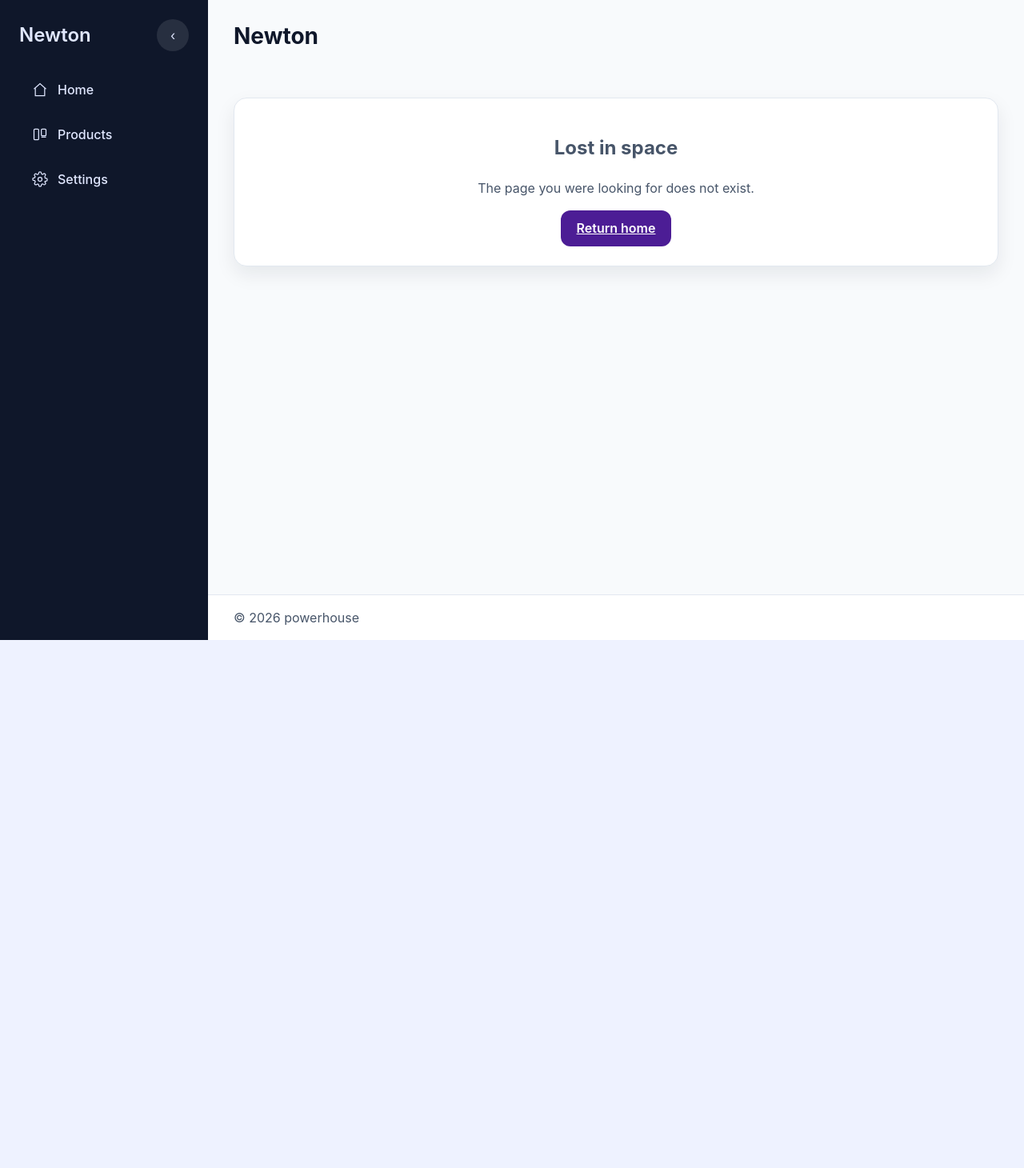
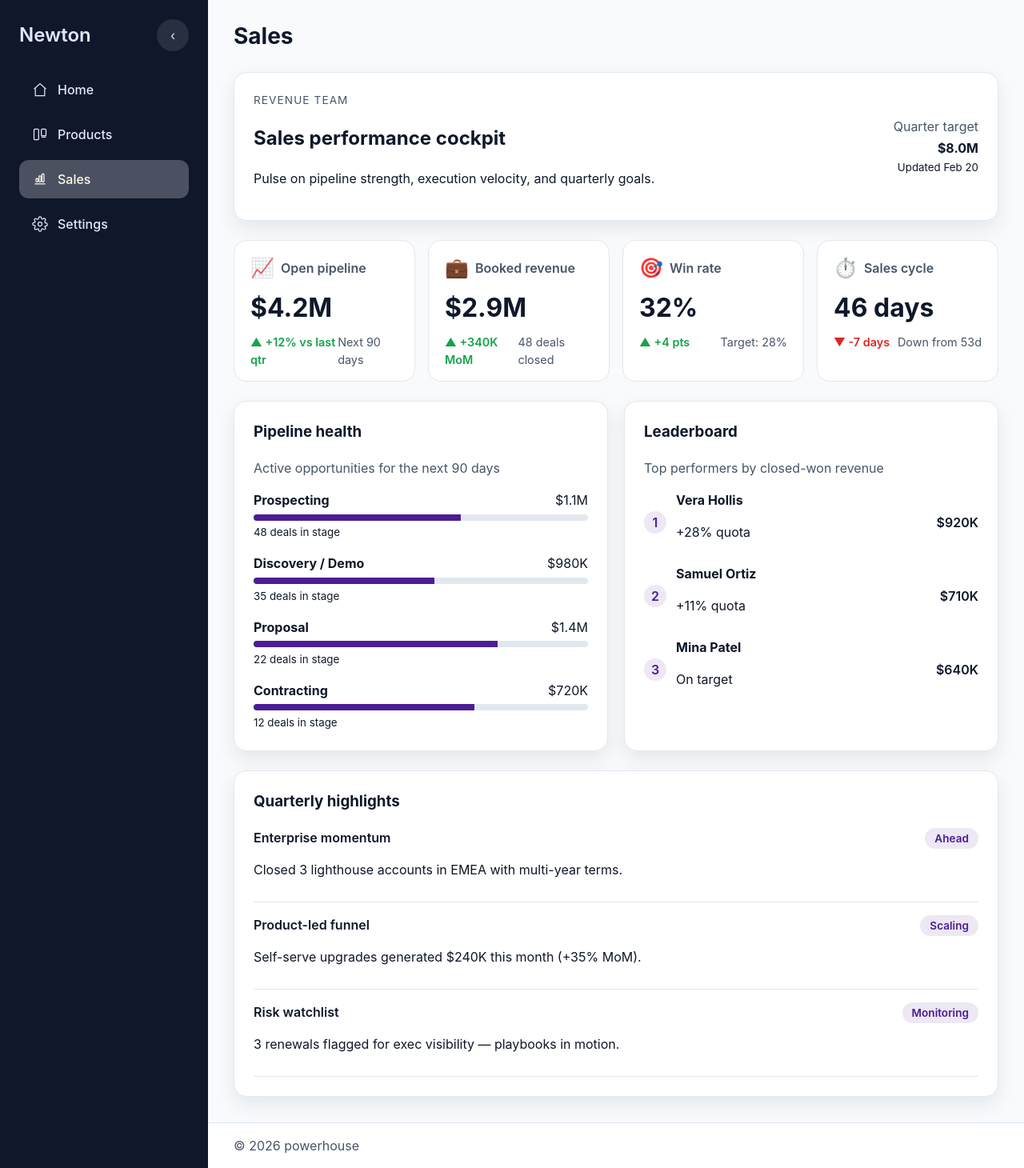
Before and after one commit to legal-product/react-openclaw, a React (Vite) app: page /sales in a window 1280 px wide. Shown: the whole page at 80% size. Before the commit the page ends 800 px from the top, so only its background shows below. Built offline with nearby package versions, Linux system fonts and the light colour scheme.

Commit message:
feat: add sales landing page

```diff
--- a/src/app/navigation.tsx
+++ b/src/app/navigation.tsx
@@ -29,6 +29,15 @@ const PRODUCTS_ICON = (
   </svg>
 )
 
+const SALES_ICON = (
+  <svg {...iconProps} viewBox="0 0 24 24" aria-hidden>
+    <path d="M4 19h16" />
+    <rect x="6" y="11" width="3" height="5" rx="1" />
+    <rect x="10.5" y="7" width="3" height="9" rx="1" />
+    <rect x="15" y="4" width="3" height="12" rx="1" />
+  </svg>
+)
+
 const SETTINGS_ICON = (
   <svg {...iconProps} viewBox="0 0 24 24" aria-hidden>
     <circle cx="12" cy="12" r="3" />
@@ -39,5 +48,6 @@ const SETTINGS_ICON = (
 export const NAV_ITEMS: NavItemConfig[] = [
   { label: 'Home', path: '/', icon: HOME_ICON },
   { label: 'Products', path: '/products', icon: PRODUCTS_ICON },
+  { label: 'Sales', path: '/sales', icon: SALES_ICON },
   { label: 'Settings', path: '/settings', icon: SETTINGS_ICON },
 ]
--- a/src/app/router.tsx
+++ b/src/app/router.tsx
@@ -4,6 +4,7 @@ import AppLayout from './layout/AppLayout'
 
 const HomePage = lazy(() => import('../features/home/HomePage'))
 const ProductsPage = lazy(() => import('../features/products/ProductsPage'))
+const SalesPage = lazy(() => import('../features/sales/SalesPage'))
 const SettingsPage = lazy(() => import('../features/settings/SettingsPage'))
 const NotFoundPage = lazy(() => import('../features/not-found/NotFoundPage'))
 
@@ -14,6 +15,7 @@ const router = createBrowserRouter([
     children: [
       { index: true, element: <HomePage /> },
       { path: 'products', element: <ProductsPage /> },
+      { path: 'sales', element: <SalesPage /> },
       { path: 'settings', element: <SettingsPage /> },
       { path: '*', element: <NotFoundPage /> },
     ],
--- /dev/null
+++ b/src/features/sales/SalesPage.tsx
@@ -0,0 +1,160 @@
+import { Card } from '../../components/ui/Card'
+import { StatCard } from '../../components/ui/StatCard'
+
+const SALES_KPIS = [
+  {
+    id: 'open-pipeline',
+    title: 'Open pipeline',
+    value: '$4.2M',
+    helperText: 'Next 90 days',
+    icon: '📈',
+    trend: { label: '+12% vs last qtr', direction: 'up' as const },
+  },
+  {
+    id: 'booked-revenue',
+    title: 'Booked revenue',
+    value: '$2.9M',
+    helperText: '48 deals closed',
+    icon: '💼',
+    trend: { label: '+340K MoM', direction: 'up' as const },
+  },
+  {
+    id: 'conversion-rate',
+    title: 'Win rate',
+    value: '32%',
+    helperText: 'Target: 28%',
+    icon: '🎯',
+    trend: { label: '+4 pts', direction: 'up' as const },
+  },
+  {
+    id: 'sales-cycle',
+    title: 'Sales cycle',
+    value: '46 days',
+    helperText: 'Down from 53d',
+    icon: '⏱️',
+    trend: { label: '-7 days', direction: 'down' as const },
+  },
+]
+
+const PIPELINE_STAGES = [
+  { id: 'prospecting', label: 'Prospecting', value: '$1.1M', progress: 62, deals: 48 },
+  { id: 'demo', label: 'Discovery / Demo', value: '$980K', progress: 54, deals: 35 },
+  { id: 'proposal', label: 'Proposal', value: '$1.4M', progress: 73, deals: 22 },
+  { id: 'contract', label: 'Contracting', value: '$720K', progress: 66, deals: 12 },
+]
+
+const LEADERBOARD = [
+  { id: 'vera', name: 'Vera Hollis', amount: '$920K', status: '+28% quota' },
+  { id: 'samuel', name: 'Samuel Ortiz', amount: '$710K', status: '+11% quota' },
+  { id: 'mina', name: 'Mina Patel', amount: '$640K', status: 'On target' },
+]
+
+const SALES_HIGHLIGHTS = [
+  {
+    id: 'enterprise-boost',
+    label: 'Enterprise momentum',
+    detail: 'Closed 3 lighthouse accounts in EMEA with multi-year terms.',
+    status: 'Ahead',
+  },
+  {
+    id: 'plg-handsoff',
+    label: 'Product-led funnel',
+    detail: 'Self-serve upgrades generated $240K this month (+35% MoM).',
+    status: 'Scaling',
+  },
+  {
+    id: 'risk-watch',
+    label: 'Risk watchlist',
+    detail: '3 renewals flagged for exec visibility — playbooks in motion.',
+    status: 'Monitoring',
+  },
+]
+
+const SalesPage = () => {
+  const updatedLabel = new Intl.DateTimeFormat('en-US', { month: 'short', day: 'numeric' }).format(new Date())
+
+  return (
+    <section className="sales-page">
+      <Card className="sales-page__hero">
+        <div>
+          <p className="sales-page__eyebrow">Revenue team</p>
+          <h2>Sales performance cockpit</h2>
+          <p>Pulse on pipeline strength, execution velocity, and quarterly goals.</p>
+        </div>
+        <div className="sales-page__hero-meta">
+          <span>Quarter target</span>
+          <strong>$8.0M</strong>
+          <small>Updated {updatedLabel}</small>
+        </div>
+      </Card>
+
+      <div className="stat-grid">
+        {SALES_KPIS.map((stat) => (
+          <StatCard
+            key={stat.id}
+            title={stat.title}
+            value={stat.value}
+            helperText={stat.helperText}
+            icon={stat.icon}
+            trend={stat.trend}
+          />
+        ))}
+      </div>
+
+      <div className="sales-grid">
+        <Card className="sales-card">
+          <h3 style={{ marginTop: 0 }}>Pipeline health</h3>
+          <p className="sales-card__subtitle">Active opportunities for the next 90 days</p>
+          <ul className="sales-pipeline">
+            {PIPELINE_STAGES.map((stage) => (
+              <li key={stage.id}>
+                <div className="sales-pipeline__header">
+                  <strong>{stage.label}</strong>
+                  <span>{stage.value}</span>
+                </div>
+                <div className="sales-pipeline__bar" aria-hidden>
+                  <span style={{ width: `${stage.progress}%` }} />
+                </div>
+                <small>{stage.deals} deals in stage</small>
+              </li>
+            ))}
+          </ul>
+        </Card>
+
+        <Card className="sales-card">
+          <h3 style={{ marginTop: 0 }}>Leaderboard</h3>
+          <p className="sales-card__subtitle">Top performers by closed-won revenue</p>
+          <ol className="sales-leaderboard">
+            {LEADERBOARD.map((rep, index) => (
+              <li key={rep.id}>
+                <span className="sales-leaderboard__rank">{index + 1}</span>
+                <div>
+                  <strong>{rep.name}</strong>
+                  <p>{rep.status}</p>
+                </div>
+                <span className="sales-leaderboard__amount">{rep.amount}</span>
+              </li>
+            ))}
+          </ol>
+        </Card>
+      </div>
+
+      <Card className="sales-card">
+        <h3 style={{ marginTop: 0 }}>Quarterly highlights</h3>
+        <ul className="sales-highlights">
+          {SALES_HIGHLIGHTS.map((item) => (
+            <li key={item.id}>
+              <div>
+                <span className="sales-highlight__label">{item.label}</span>
+                <p>{item.detail}</p>
+              </div>
+              <span className="sales-highlight__status">{item.status}</span>
+            </li>
+          ))}
+        </ul>
+      </Card>
+    </section>
+  )
+}
+
+export default SalesPage
--- a/src/index.css
+++ b/src/index.css
@@ -775,3 +775,155 @@ textarea {
     align-items: flex-start;
   }
 }
+
+.sales-page {
+  display: flex;
+  flex-direction: column;
+  gap: 1.5rem;
+}
+
+.sales-page__hero {
+  display: flex;
+  justify-content: space-between;
+  align-items: center;
+  gap: 2rem;
+  flex-wrap: wrap;
+}
+
+.sales-page__eyebrow {
+  text-transform: uppercase;
+  letter-spacing: 0.08em;
+  font-size: 0.85rem;
+  color: var(--color-text-muted);
+  margin: 0;
+}
+
+.sales-page__hero-meta {
+  display: flex;
+  flex-direction: column;
+  gap: 0.2rem;
+  min-width: 160px;
+  text-align: right;
+}
+
+.sales-page__hero-meta span {
+  color: var(--color-text-muted);
+}
+
+.sales-grid {
+  display: grid;
+  grid-template-columns: repeat(auto-fit, minmax(260px, 1fr));
+  gap: 1.25rem;
+}
+
+.sales-card__subtitle {
+  color: var(--color-text-muted);
+  margin-top: 0.35rem;
+}
+
+.sales-pipeline {
+  list-style: none;
+  margin: 1rem 0 0;
+  padding: 0;
+  display: flex;
+  flex-direction: column;
+  gap: 1rem;
+}
+
+.sales-pipeline li {
+  display: flex;
+  flex-direction: column;
+  gap: 0.35rem;
+}
+
+.sales-pipeline__header {
+  display: flex;
+  align-items: center;
+  justify-content: space-between;
+}
+
+.sales-pipeline__bar {
+  height: 8px;
+  border-radius: 999px;
+  background: var(--color-border);
+  overflow: hidden;
+}
+
+.sales-pipeline__bar span {
+  display: block;
+  height: 100%;
+  background: var(--color-primary);
+}
+
+.sales-leaderboard {
+  list-style: none;
+  margin: 1rem 0 0;
+  padding: 0;
+  display: flex;
+  flex-direction: column;
+  gap: 0.75rem;
+}
+
+.sales-leaderboard li {
+  display: grid;
+  grid-template-columns: auto 1fr auto;
+  gap: 0.75rem;
+  align-items: center;
+}
+
+.sales-leaderboard__rank {
+  width: 28px;
+  height: 28px;
+  border-radius: 50%;
+  background: rgba(76, 29, 149, 0.1);
+  color: var(--color-primary);
+  display: inline-flex;
+  align-items: center;
+  justify-content: center;
+  font-weight: 600;
+}
+
+.sales-leaderboard__amount {
+  font-weight: 600;
+}
+
+.sales-highlights {
+  list-style: none;
+  margin: 1rem 0 0;
+  padding: 0;
+  display: flex;
+  flex-direction: column;
+  gap: 1rem;
+}
+
+.sales-highlights li {
+  display: flex;
+  justify-content: space-between;
+  gap: 1rem;
+  border-bottom: 1px solid var(--color-border);
+  padding-bottom: 0.75rem;
+}
+
+.sales-highlight__label {
+  font-weight: 600;
+}
+
+.sales-highlight__status {
+  align-self: flex-start;
+  border-radius: 999px;
+  padding: 0.2rem 0.75rem;
+  background: rgba(76, 29, 149, 0.1);
+  color: var(--color-primary);
+  font-size: 0.85rem;
+  font-weight: 600;
+}
+
+@media (max-width: 600px) {
+  .sales-page__hero-meta {
+    text-align: left;
+  }
+
+  .sales-highlights li {
+    flex-direction: column;
+  }
+}
```
